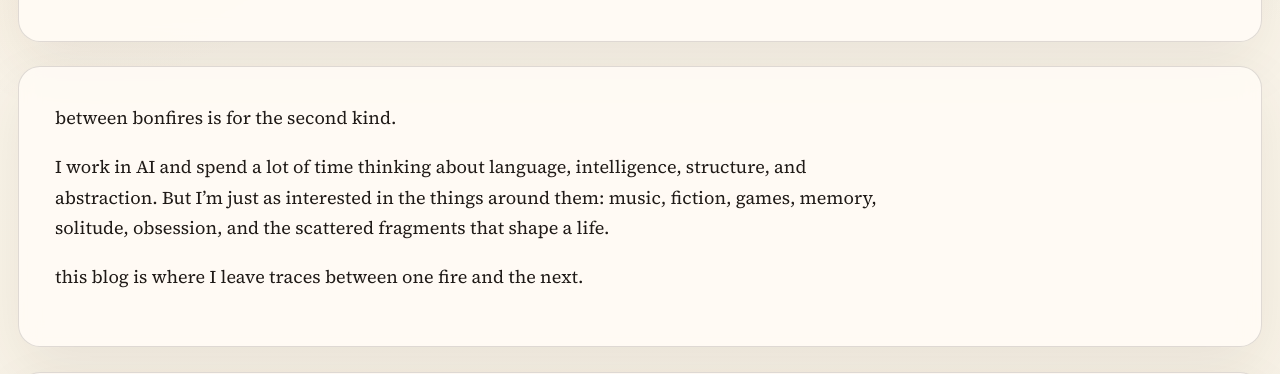
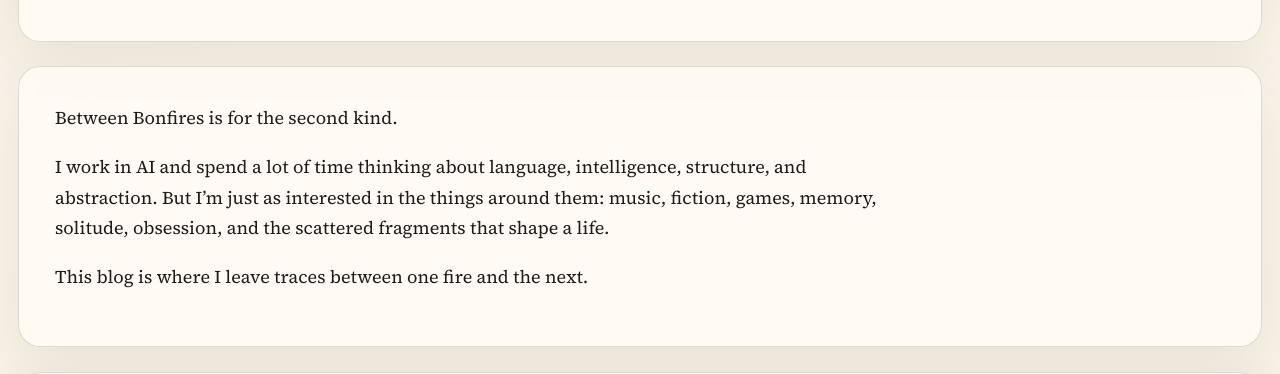
Before and after one commit to vkhangpham/vkhangpham.github.io, a Jekyll site: the page built from index.md, in a window 1280 px wide. Shown: the part 492-866 px from the top of the page. Built offline with Jekyll 4.4.1, drawn with Linux system fonts in a browser that asks for light colours.

```diff
--- a/index.md
+++ b/index.md
@@ -4,8 +4,8 @@ title: between bonfires
 intro: There are thoughts that arrive at the finish line, and thoughts that only exist on the road.
 ---
 
-between bonfires is for the second kind.
+Between Bonfires is for the second kind.
 
 I work in AI and spend a lot of time thinking about language, intelligence, structure, and abstraction. But I'm just as interested in the things around them: music, fiction, games, memory, solitude, obsession, and the scattered fragments that shape a life.
 
-this blog is where I leave traces between one fire and the next.
+This blog is where I leave traces between one fire and the next.
```
Also changed, not shown: about.md (+2 -2 lines).
